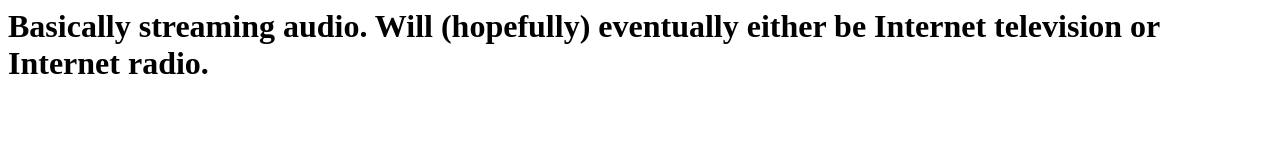
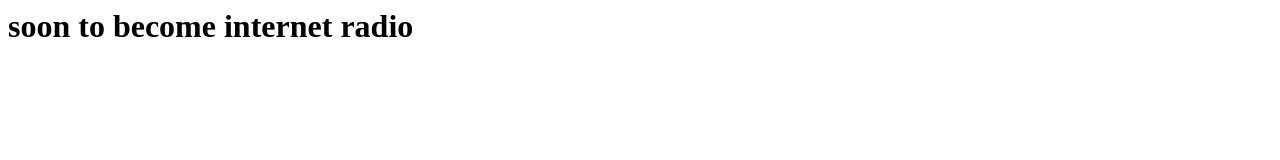
Before and after one commit to TyNoOutlet/streaming-test, a plain HTML site: page index.html in a window 1280 px wide. Drawn offline with Linux system fonts and the light colour scheme.

Commit message:
Update index.html

```diff
--- a/index.html
+++ b/index.html
@@ -1,8 +1,8 @@
 <html>
   <head>
-    <title>ThIS IS STATIC TITLE TEXT</title>
+    <title>THIS IS STATIC TITLE TEXT</title>
   </head>
   <body>
-    <h1>Basically streaming audio. Will (hopefully) eventually either be Internet television or Internet radio.</h1>
+    <h1>soon to become internet radio</h1>
   </body>
 </html>
```
